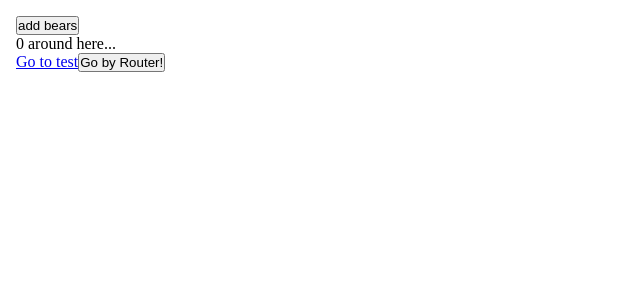
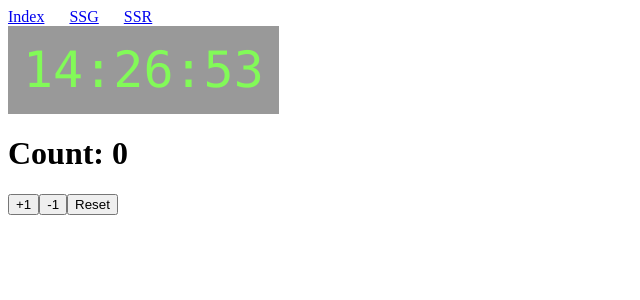
Before and after one commit to o83213/nextjs-with-state, a Next.js app: page / in a window 1280 px wide. Shown: the top 300 px of the page, without its empty margins (0-640 px from the left). Built offline with nearby package versions, Linux system fonts and the light colour scheme.

Commit message:
zustand ssr

```diff
--- /dev/null
+++ b/src/components/clock.tsx
@@ -0,0 +1,38 @@
+import { useStore } from "../lib/store";
+import shallow from "zustand/shallow";
+
+const useClock = () => {
+  return useStore(
+    (store: any) => ({ lastUpdate: store.lastUpdate, light: store.light }),
+    shallow
+  );
+};
+
+const formatTime = (time: any) => {
+  // cut off except hh:mm:ss
+  return new Date(time).toJSON().slice(11, 19);
+};
+
+const Clock = () => {
+  const { lastUpdate, light } = useClock();
+  return (
+    <div className={light ? "light" : ""}>
+      {formatTime(lastUpdate)}
+      <style jsx>{`
+        div {
+          padding: 15px;
+          display: inline-block;
+          color: #82fa58;
+          font: 50px menlo, monaco, monospace;
+          background-color: #000;
+        }
+
+        .light {
+          background-color: #999;
+        }
+      `}</style>
+    </div>
+  );
+};
+
+export default Clock;
--- /dev/null
+++ b/src/components/counter.tsx
@@ -0,0 +1,31 @@
+import { useStore } from "../lib/store";
+import shallow from "zustand/shallow";
+const useCounter = () => {
+  const { count, increment, decrement, reset } = useStore(
+    (store: any) => ({
+      count: store.count,
+      increment: store.increment,
+      decrement: store.decrement,
+      reset: store.reset,
+    }),
+    shallow
+  );
+
+  return { count, increment, decrement, reset };
+};
+
+const Counter = () => {
+  const { count, increment, decrement, reset } = useCounter();
+  return (
+    <div>
+      <h1>
+        Count: <span>{count}</span>
+      </h1>
+      <button onClick={increment}>+1</button>
+      <button onClick={decrement}>-1</button>
+      <button onClick={reset}>Reset</button>
+    </div>
+  );
+};
+
+export default Counter;
--- /dev/null
+++ b/src/components/nav.tsx
@@ -0,0 +1,26 @@
+import Link from "next/link";
+
+const Nav = () => {
+  return (
+    <nav>
+      <Link href="/" legacyBehavior>
+        <a>Index</a>
+      </Link>
+      <Link href="/ssg" legacyBehavior>
+        <a>SSG</a>
+      </Link>
+      <Link href="/ssr" legacyBehavior>
+        <a>SSR</a>
+      </Link>
+      <style jsx>
+        {`
+          a {
+            margin-right: 25px;
+          }
+        `}
+      </style>
+    </nav>
+  );
+};
+
+export default Nav;
--- /dev/null
+++ b/src/components/page.tsx
@@ -0,0 +1,22 @@
+import useInterval from "../lib/useInterval";
+import Clock from "./clock";
+import Counter from "./counter";
+import Nav from "./nav";
+import { useStore } from "../lib/store";
+
+export default function Page() {
+  const { tick } = useStore() as any;
+
+  // Tick the time every second
+  useInterval(() => {
+    tick(Date.now(), true);
+  }, 1000);
+
+  return (
+    <>
+      <Nav />
+      <Clock />
+      <Counter />
+    </>
+  );
+}
--- /dev/null
+++ b/src/lib/store.ts
@@ -0,0 +1,85 @@
+import { useLayoutEffect } from "react";
+import create from "zustand";
+import createContext from "zustand/context";
+
+let store: any;
+
+const getDefaultInitialState = () => ({
+  lastUpdate: Date.now(),
+  light: false,
+  count: 0,
+});
+
+const zustandContext = createContext();
+
+export const Provider = zustandContext.Provider;
+// An example of how to get types
+/** @type {import('zustand/index').UseStore<typeof initialState>} */
+export const useStore = zustandContext.useStore;
+
+export const initializeStore = (preloadedState = {}) => {
+  return create((set, get: any) => ({
+    ...getDefaultInitialState(),
+    ...preloadedState,
+    tick: (lastUpdate: any, light: any) => {
+      set({
+        lastUpdate,
+        light: !!light,
+      });
+    },
+    increment: () => {
+      set({
+        count: get().count + 1,
+      });
+    },
+    decrement: () => {
+      set({
+        count: get().count - 1,
+      });
+    },
+    reset: () => {
+      set({
+        count: getDefaultInitialState().count,
+      });
+    },
+  }));
+};
+
+export function useCreateStore(serverInitialState: any) {
+  // Server side code: For SSR & SSG, always use a new store.
+  if (typeof window === "undefined") {
+    return () => initializeStore(serverInitialState);
+  }
+  // End of server side code
+
+  // Client side code:
+  // Next.js always re-uses same store regardless of whether page is a SSR or SSG or CSR type.
+  const isReusingStore = Boolean(store);
+  store = store ?? initializeStore(serverInitialState);
+  // When next.js re-renders _app while re-using an older store, then replace current state with
+  // the new state (in the next render cycle).
+  // (Why next render cycle? Because react cannot re-render while a render is already in progress.
+  // i.e. we cannot do a setState() as that will initiate a re-render)
+  //
+  // eslint complaining "React Hooks must be called in the exact same order in every component render"
+  // is ignorable as this code runs in same order in a given environment (i.e. client or server)
+  // eslint-disable-next-line react-hooks/rules-of-hooks
+  useLayoutEffect(() => {
+    // serverInitialState is undefined for CSR pages. It is up to you if you want to reset
+    // states on CSR page navigation or not. I have chosen not to, but if you choose to,
+    // then add `serverInitialState = getDefaultInitialState()` here.
+    if (serverInitialState && isReusingStore) {
+      store.setState(
+        {
+          // re-use functions from existing store
+          ...store.getState(),
+          // but reset all other properties.
+          ...serverInitialState,
+        },
+        true // replace states, rather than shallow merging
+      );
+    }
+  });
+
+  return () => store;
+}
--- /dev/null
+++ b/src/lib/useInterval.ts
@@ -0,0 +1,19 @@
+import { useEffect, useRef } from "react";
+
+// https://overreacted.io/making-setinterval-declarative-with-react-hooks/
+const useInterval = (callback: any, delay: any) => {
+  const savedCallback = useRef() as any;
+  useEffect(() => {
+    savedCallback.current = callback;
+  }, [callback]);
+  useEffect(() => {
+    const handler = (...args: any[]) => savedCallback.current(...args);
+
+    if (delay !== null) {
+      const id = setInterval(handler, delay);
+      return () => clearInterval(id);
+    }
+  }, [delay]);
+};
+
+export default useInterval;
--- a/src/pages/_app.tsx
+++ b/src/pages/_app.tsx
@@ -1,5 +1,10 @@
-import "@/styles/globals.css";
-import type { AppProps } from "next/app";
-export default function App({ Component, pageProps }: AppProps) {
-  return <Component {...pageProps} />;
+import { useCreateStore, Provider } from "../lib/store";
+
+export default function App({ Component, pageProps }) {
+  const createStore = useCreateStore(pageProps.initialZustandState);
+  return (
+    <Provider createStore={createStore}>
+      <Component {...pageProps} />
+    </Provider>
+  );
 }
--- a/src/pages/index.tsx
+++ b/src/pages/index.tsx
@@ -1,35 +1,5 @@
-import { useState, useMemo, useEffect } from "react";
-import { shallow } from "zustand/shallow";
-//
-import styles from "../styles/Home.module.css";
-import { useBearStore, usePersistBearStore } from "@/store";
-import Link from "next/link";
-import { useRouter } from "next/router";
-//
+import Page from "../components/page";
 
-const BearCounter = () => {
-  const bears = usePersistBearStore((state) => state.bears);
-
-  return <div>{bears} around here...</div>;
-};
-
-export default function Home() {
-  const router = useRouter();
-  const { addABear } = usePersistBearStore();
-  // console.log("re render!");
-  return (
-    <div className={styles.main}>
-      <button onClick={addABear}>add bears</button>
-      <BearCounter />
-
-      <Link href={"/test"}>Go to test</Link>
-      <button
-        onClick={() => {
-          router.push("/test");
-        }}
-      >
-        Go by Router!
-      </button>
-    </div>
-  );
+export default function Index() {
+  return <Page />;
 }
```
Also changed, not shown: src/pages/ssg.tsx (added, +20 -0 lines), src/pages/ssr.tsx (added, +20 -0 lines).
